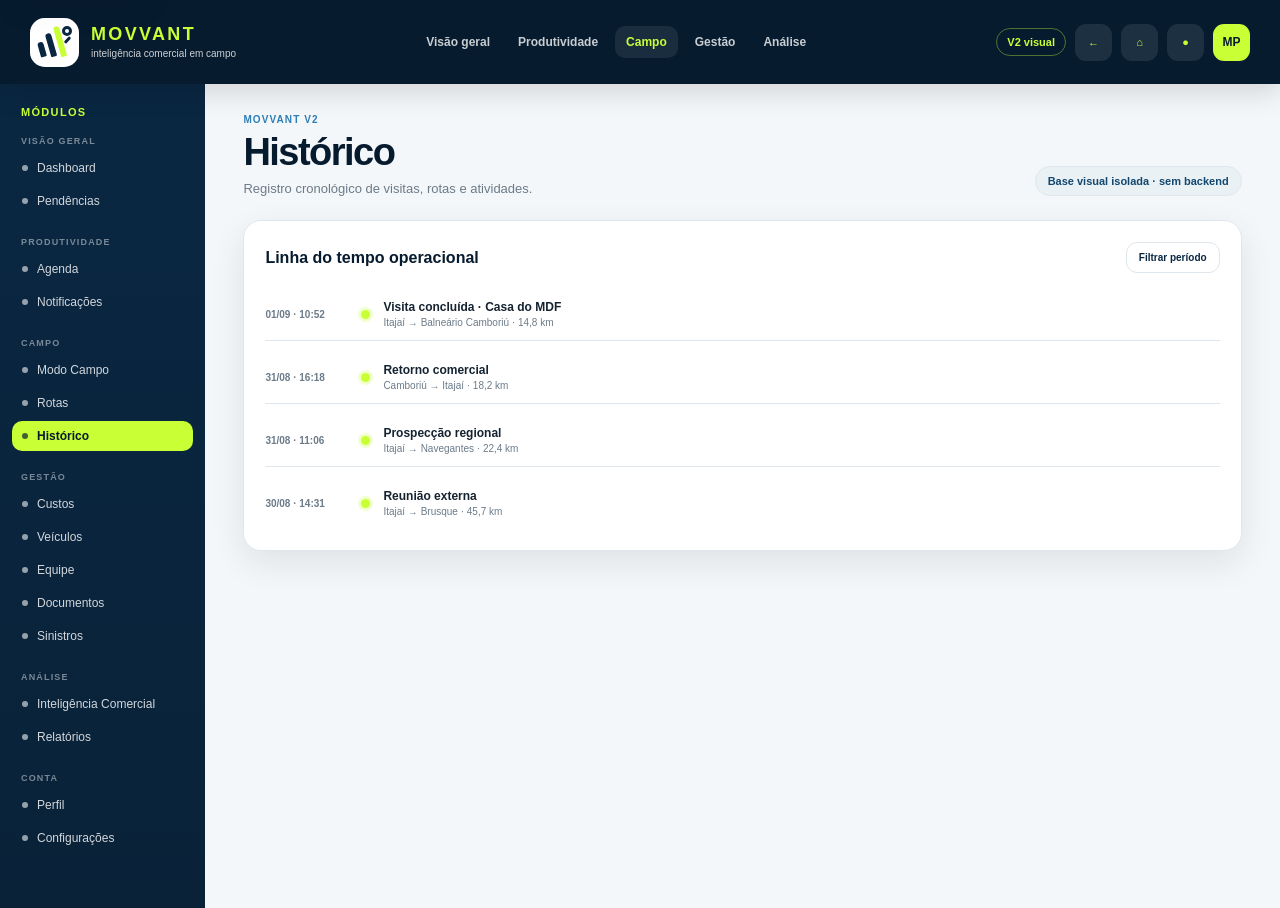
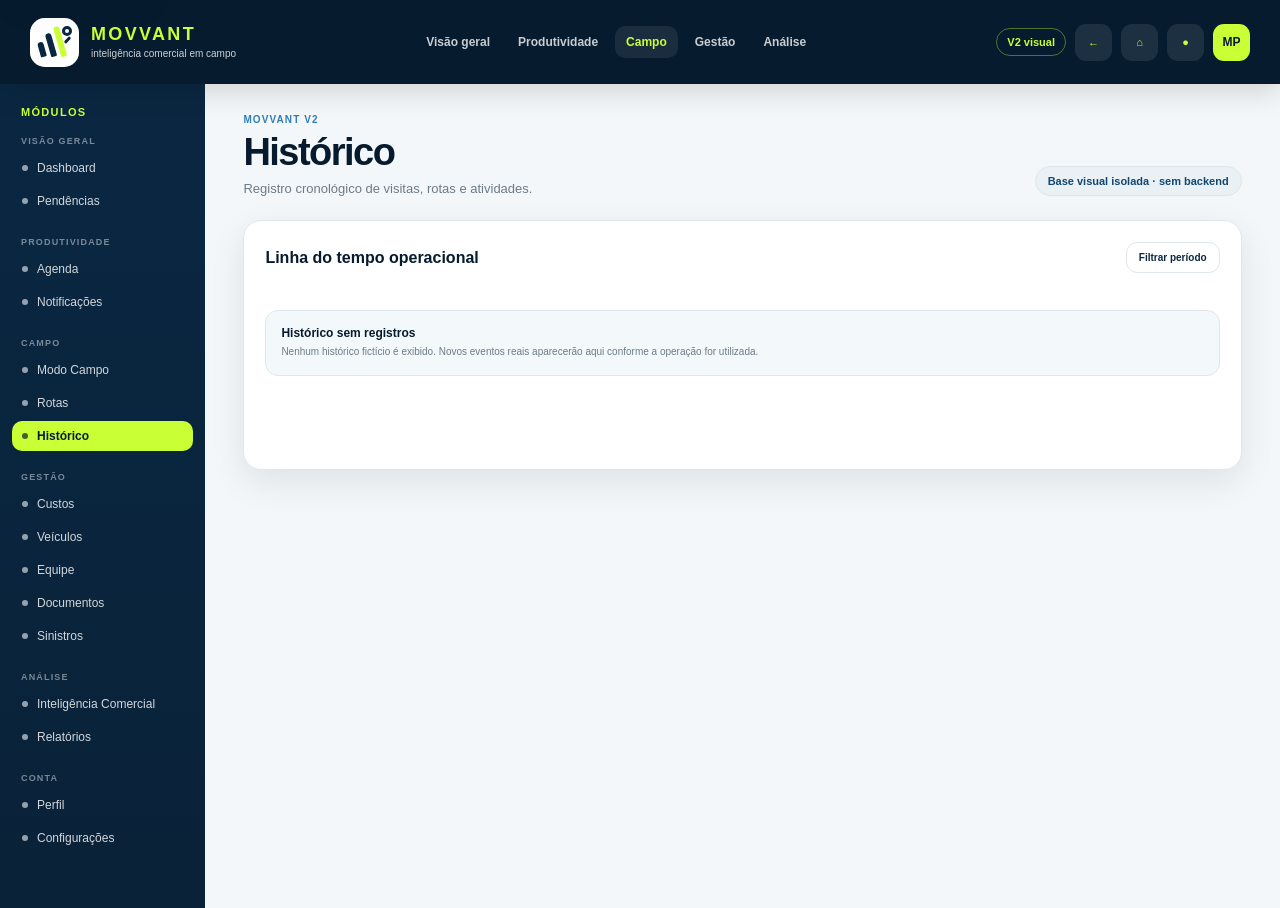
Before and after one commit to Manopanassolo/controle-facil-km, a Next.js app in the folder movvant-v2/: page /historico in a window 1280 px wide. Built offline with nearby package versions, Linux system fonts and the light colour scheme.

Commit message:
Web full transplant: remove fictitious history rows

```diff
--- a/movvant-v2/src/components/HistorySessionModule.tsx
+++ b/movvant-v2/src/components/HistorySessionModule.tsx
@@ -4,7 +4,6 @@ import { PrototypeActionButton } from './PrototypeActionButton';
 import { useSessionActivity } from './SessionActivityProvider';
 import { useIncidentSession } from './IncidentSessionProvider';
 
-const baseItems=[['01/09 · 10:52','Visita concluída · Casa do MDF','Itajaí → Balneário Camboriú · 14,8 km'],['31/08 · 16:18','Retorno comercial','Camboriú → Itajaí · 18,2 km'],['31/08 · 11:06','Prospecção regional','Itajaí → Navegantes · 22,4 km'],['30/08 · 14:31','Reunião externa','Itajaí → Brusque · 45,7 km']];
 export function HistorySessionModule(){
  const{journeys,routes,expenses,appointments,maintenanceRecords,activityCount,clearAllActivity}=useSessionActivity();
  const{incidents,clearIncidents}=useIncidentSession();
@@ -18,5 +17,5 @@ export function HistorySessionModule(){
  ].sort((a,b)=>b.createdAt.localeCompare(a.createdAt));
  const totalActivity=activityCount+incidents.length;
  function clearSession(){clearAllActivity();clearIncidents();}
- return <section className="panel"><div className="panel-title-row"><div><h2>Linha do tempo operacional</h2>{totalActivity?<span className="session-chip">{totalActivity} registro(s) desta sessão</span>:null}</div><div className="row-actions"><PrototypeActionButton className="secondary-button" title="Filtrar histórico" description="Abrirá período, usuário, veículo, cidade e tipo de atividade para refinar a linha do tempo.">Filtrar período</PrototypeActionButton>{totalActivity?<button className="secondary-button" type="button" onClick={clearSession}>Limpar sessão</button>:null}</div></div><div className="timeline-list">{sessionItems.map((item)=>{const time=new Date(item.createdAt).toLocaleTimeString('pt-BR',{hour:'2-digit',minute:'2-digit'});return <div className="timeline-entry session-row" key={item.id}><span className="timeline-date">Hoje · {time}</span><i className="timeline-dot"/><div className="timeline-content"><strong>{item.title}</strong><span>{item.detail}</span><div className="history-session-tags"><em className="session-chip">{item.type}</em><em className="session-chip">Somente nesta sessão</em></div></div></div>;})}{baseItems.map(([date,title,detail])=><div className="timeline-entry" key={`${date}-${title}`}><span className="timeline-date">{date}</span><i className="timeline-dot"/><div className="timeline-content"><strong>{title}</strong><span>{detail}</span></div></div>)}</div></section>;
+ return <section className="panel"><div className="panel-title-row"><div><h2>Linha do tempo operacional</h2>{totalActivity?<span className="session-chip">{totalActivity} registro(s) desta sessão</span>:null}</div><div className="row-actions"><PrototypeActionButton className="secondary-button" title="Filtrar histórico" description="Abrirá período, usuário, veículo, cidade e tipo de atividade para refinar a linha do tempo.">Filtrar período</PrototypeActionButton>{totalActivity?<button className="secondary-button" type="button" onClick={clearSession}>Limpar sessão</button>:null}</div></div><div className="timeline-list">{sessionItems.map((item)=>{const time=new Date(item.createdAt).toLocaleTimeString('pt-BR',{hour:'2-digit',minute:'2-digit'});return <div className="timeline-entry session-row" key={item.id}><span className="timeline-date">Hoje · {time}</span><i className="timeline-dot"/><div className="timeline-content"><strong>{item.title}</strong><span>{item.detail}</span><div className="history-session-tags"><em className="session-chip">{item.type}</em><em className="session-chip">Somente nesta sessão</em></div></div></div>;})}{!sessionItems.length?<div className="soft-box"><strong>Histórico sem registros</strong><span>Nenhum histórico fictício é exibido. Novos eventos reais aparecerão aqui conforme a operação for utilizada.</span></div>:null}</div></section>;
 }
```
